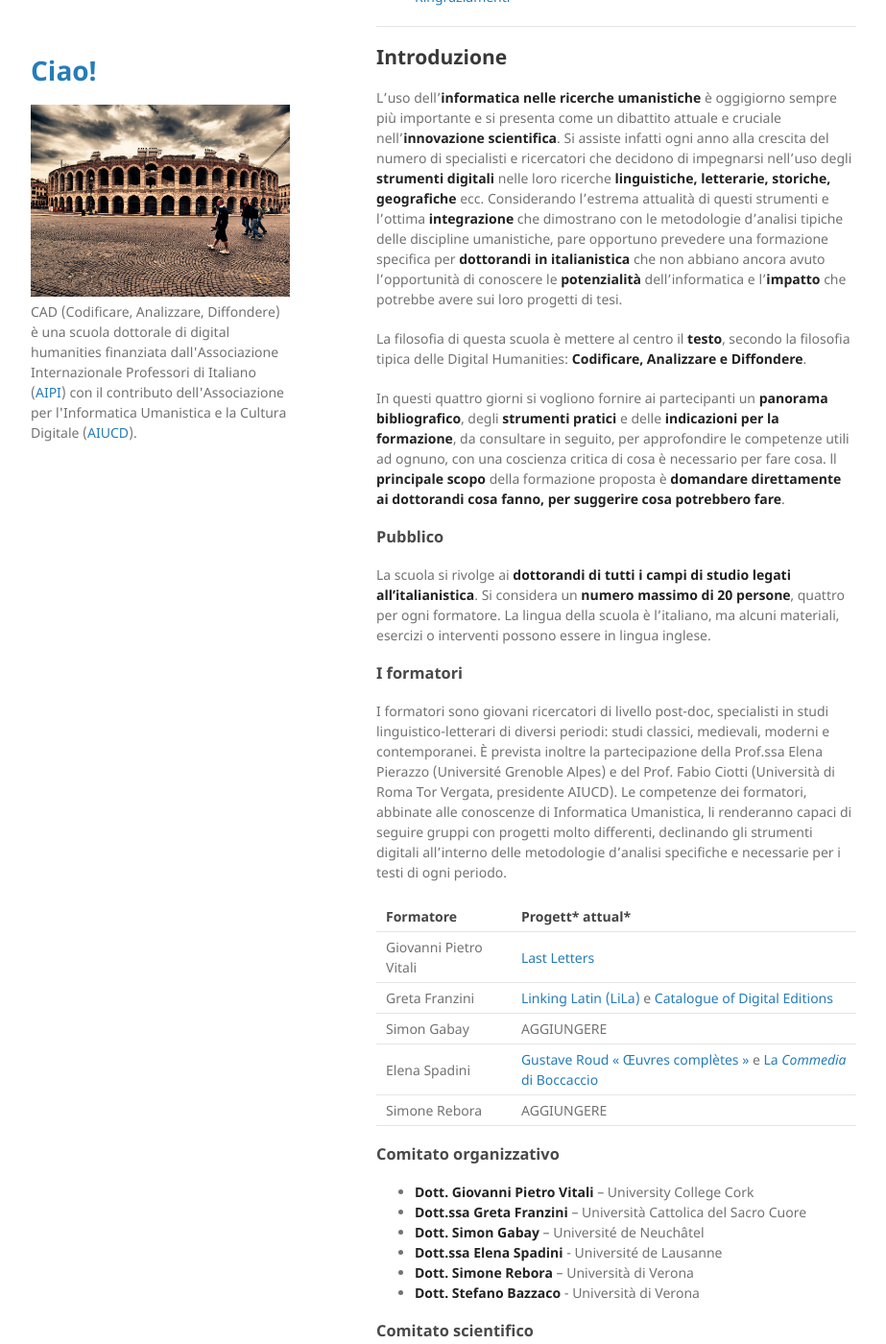
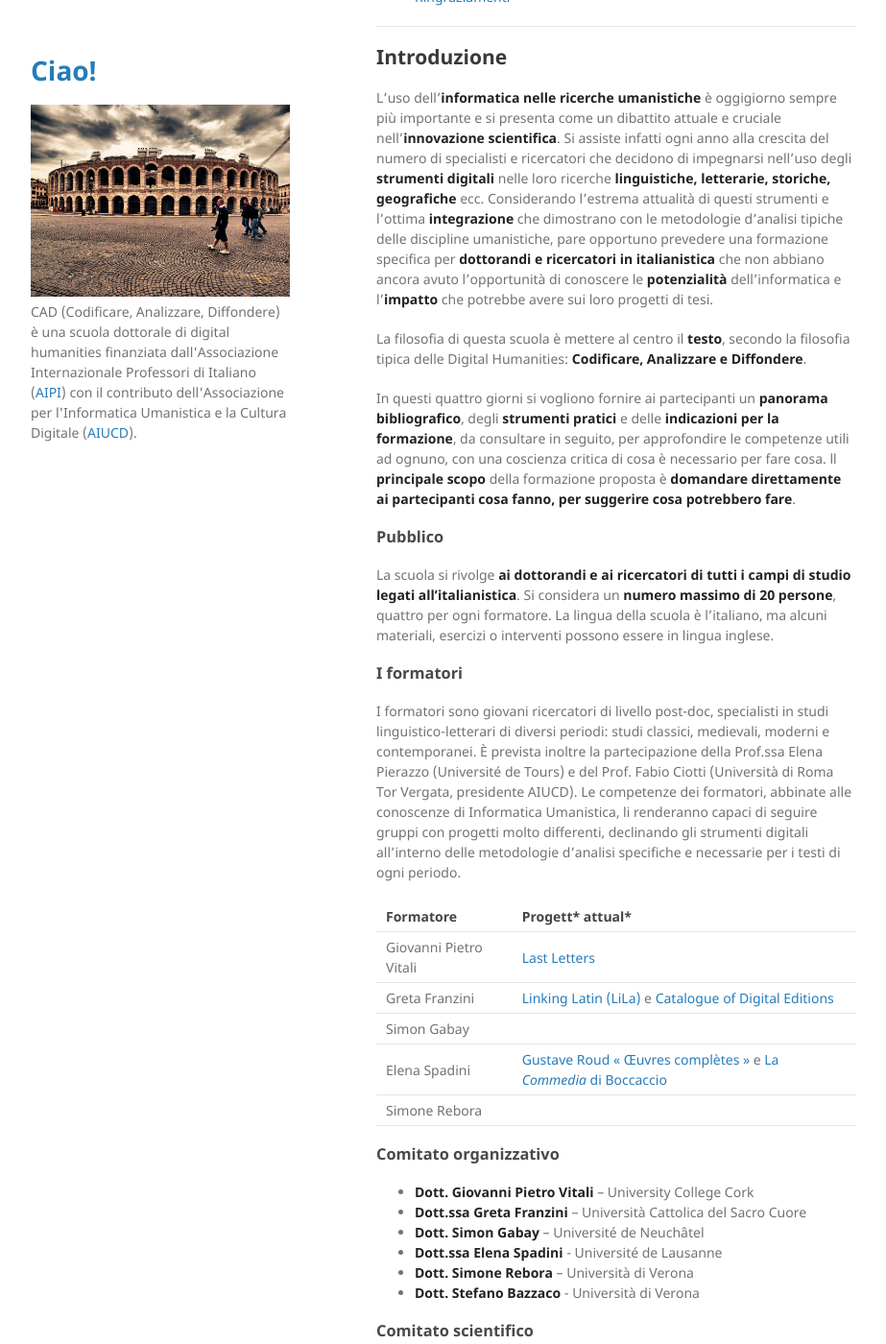
Before and after one commit to CADottorato/sito, a Jekyll site: the page built from index.md, in a window 1280 px wide and 1400 px high, scrolled down 550 px. Shown: the whole window at 96% size, without its empty margins (178-1101 px from the left). Built offline with Jekyll 4.4.1, drawn with Linux system fonts in a browser that asks for light colours; some of the changed text lies outside the part shown.

Commit message:
Removed PhD-specific references

```diff
--- a/index.md
+++ b/index.md
@@ -32,19 +32,19 @@ Qui troverai tutte le informazioni relative alla scuola estiva CAD 2019.
 ## Introduzione
 
 L’uso dell’**informatica nelle ricerche umanistiche** è oggigiorno sempre più importante e si presenta come un dibattito attuale e cruciale nell’**innovazione scientifica**. Si assiste infatti ogni anno alla crescita del numero di specialisti e ricercatori che decidono di impegnarsi nell’uso degli **strumenti digitali** nelle loro ricerche **linguistiche, letterarie, storiche, geografiche** ecc.
-Considerando l’estrema attualità di questi strumenti e l’ottima **integrazione** che dimostrano con le metodologie d’analisi tipiche delle discipline umanistiche, pare opportuno prevedere una formazione specifica per **dottorandi in italianistica** che non abbiano ancora avuto l’opportunità di conoscere le **potenzialità** dell’informatica e l’**impatto** che potrebbe avere sui loro progetti di tesi.
+Considerando l’estrema attualità di questi strumenti e l’ottima **integrazione** che dimostrano con le metodologie d’analisi tipiche delle discipline umanistiche, pare opportuno prevedere una formazione specifica per **dottorandi e ricercatori in italianistica** che non abbiano ancora avuto l’opportunità di conoscere le **potenzialità** dell’informatica e l’**impatto** che potrebbe avere sui loro progetti di tesi.
 
 La filosofia di questa scuola è mettere al centro il **testo**, secondo la filosofia tipica delle Digital Humanities: **Codificare, Analizzare e Diffondere**.
 
-In questi quattro giorni si vogliono fornire ai partecipanti un **panorama bibliografico**, degli **strumenti pratici** e delle **indicazioni per la formazione**, da consultare in seguito, per approfondire le competenze utili ad ognuno, con una coscienza critica di cosa è necessario per fare cosa. ll **principale scopo** della formazione proposta è **domandare direttamente ai dottorandi cosa fanno, per suggerire cosa potrebbero fare**.
+In questi quattro giorni si vogliono fornire ai partecipanti un **panorama bibliografico**, degli **strumenti pratici** e delle **indicazioni per la formazione**, da consultare in seguito, per approfondire le competenze utili ad ognuno, con una coscienza critica di cosa è necessario per fare cosa. ll **principale scopo** della formazione proposta è **domandare direttamente ai partecipanti cosa fanno, per suggerire cosa potrebbero fare**.
 
 ### Pubblico
 
-La scuola si rivolge ai **dottorandi di tutti i campi di studio legati all’italianistica**. Si considera un **numero massimo di 20 persone**, quattro per ogni formatore. La lingua della scuola è l’italiano, ma alcuni materiali, esercizi o interventi possono essere in lingua inglese.
+La scuola si rivolge **ai dottorandi e ai ricercatori di tutti i campi di studio legati all’italianistica**. Si considera un **numero massimo di 20 persone**, quattro per ogni formatore. La lingua della scuola è l’italiano, ma alcuni materiali, esercizi o interventi possono essere in lingua inglese.
 
 ### I formatori
 
-I formatori sono giovani ricercatori di livello post-doc, specialisti in studi linguistico-letterari di diversi periodi: studi classici, medievali, moderni e contemporanei. È prevista inoltre la partecipazione della Prof.ssa Elena Pierazzo (Université Grenoble Alpes) e del Prof. Fabio Ciotti (Università di Roma Tor Vergata, presidente AIUCD). Le competenze dei formatori, abbinate alle conoscenze di Informatica Umanistica, li renderanno capaci di seguire gruppi con progetti molto differenti, declinando gli strumenti digitali all’interno delle metodologie d’analisi specifiche e necessarie per i testi di ogni periodo.
+I formatori sono giovani ricercatori di livello post-doc, specialisti in studi linguistico-letterari di diversi periodi: studi classici, medievali, moderni e contemporanei. È prevista inoltre la partecipazione della Prof.ssa Elena Pierazzo (Université de Tours) e del Prof. Fabio Ciotti (Università di Roma Tor Vergata, presidente AIUCD). Le competenze dei formatori, abbinate alle conoscenze di Informatica Umanistica, li renderanno capaci di seguire gruppi con progetti molto differenti, declinando gli strumenti digitali all’interno delle metodologie d’analisi specifiche e necessarie per i testi di ogni periodo.
 
 
 <table style="border: none">
@@ -62,7 +62,7 @@ I formatori sono giovani ricercatori di livello post-doc, specialisti in studi l
 	</tr>
 	<tr>
     	<td>Simon Gabay</td>
-    	<td>AGGIUNGERE</td>
+    	<td></td>
 	</tr>
     <tr>
     	<td>Elena Spadini</td>
@@ -70,7 +70,7 @@ I formatori sono giovani ricercatori di livello post-doc, specialisti in studi l
     </tr>
     <tr>
     	<td>Simone Rebora</td>
-    	<td>AGGIUNGERE</td>
+    	<td></td>
     </tr>
 
 </table>
@@ -90,7 +90,7 @@ I formatori sono giovani ricercatori di livello post-doc, specialisti in studi l
 
 * **Prof. Anna Bognolo** - Università di Verona
 * **Prof. Adele Cipolla** - Università di Verona
-* **Prof. Elena Pierazzo** - Université Grenoble Alpes
+* **Prof. Elena Pierazzo** - Université de Tours
 * **Prof. Fabio Ciotti** - Università di Roma Tor Vergata
 
 
@@ -154,7 +154,7 @@ Formulario e dossier devono essere inviati in un **unico file** all'indirizzo **
 
 ## Borse di studio
 
-Il comitato organizzatore ha stanziato borse di studio, ognuna di 250,00 €, per i dottorandi che ne facciano espressa richiesta nel “Modulo di Candidatura”.
+Il comitato organizzatore ha stanziato borse di studio, ognuna di 250,00 €, per i partecipanti che ne facciano espressa richiesta nel “Modulo di Candidatura”.
 
 Qualora il numero delle richieste fosse superiore alle borse messe a disposizione, si procederà a una selezione secondo una graduatoria in decimi stabilita con questi parametri:
 
```
Also changed, not shown: other parts of index.md (+3 -3 lines).
